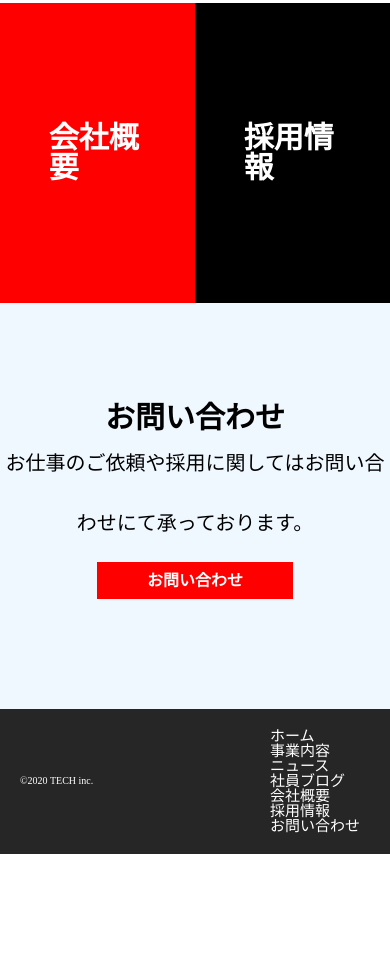
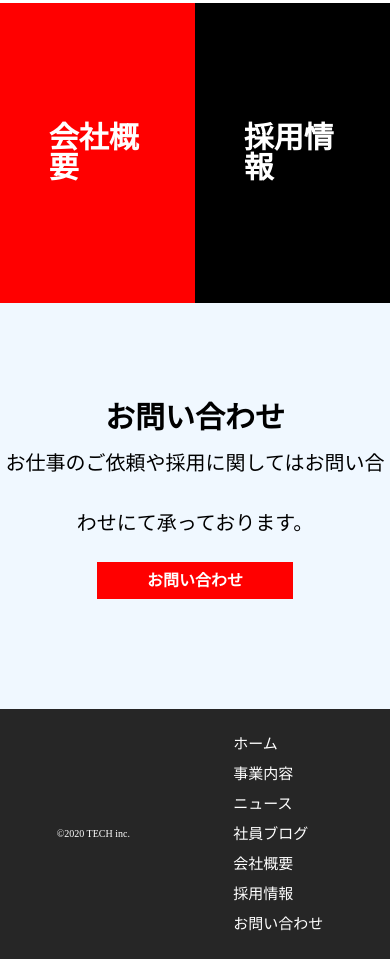
Before and after one commit to Pica173/Exercise_Corp, a plain HTML site: page 20220612hoshino/index.html in a window 390 px wide. Shown: the part 4489-5448 px from the top of the page. Before the commit the page ends 5343 px from the top, so only its background shows below. Drawn offline with Linux system fonts and the light colour scheme.

Commit message:
third-commit

```diff
--- a/20220612hoshino/css/style.css
+++ b/20220612hoshino/css/style.css
@@ -160,9 +160,16 @@ footer.flex__item {
 
 @media screen and (max-width: 768px) {
 
+  footer.flex__item {
+    display: flex;
+    justify-content: space-around;
+    }
+
+
   .footer-nav__list-link {
       display: block;
       border-left: solid 0px;
       font-size: 15px;
+      line-height: 2;
   }
 }
```
